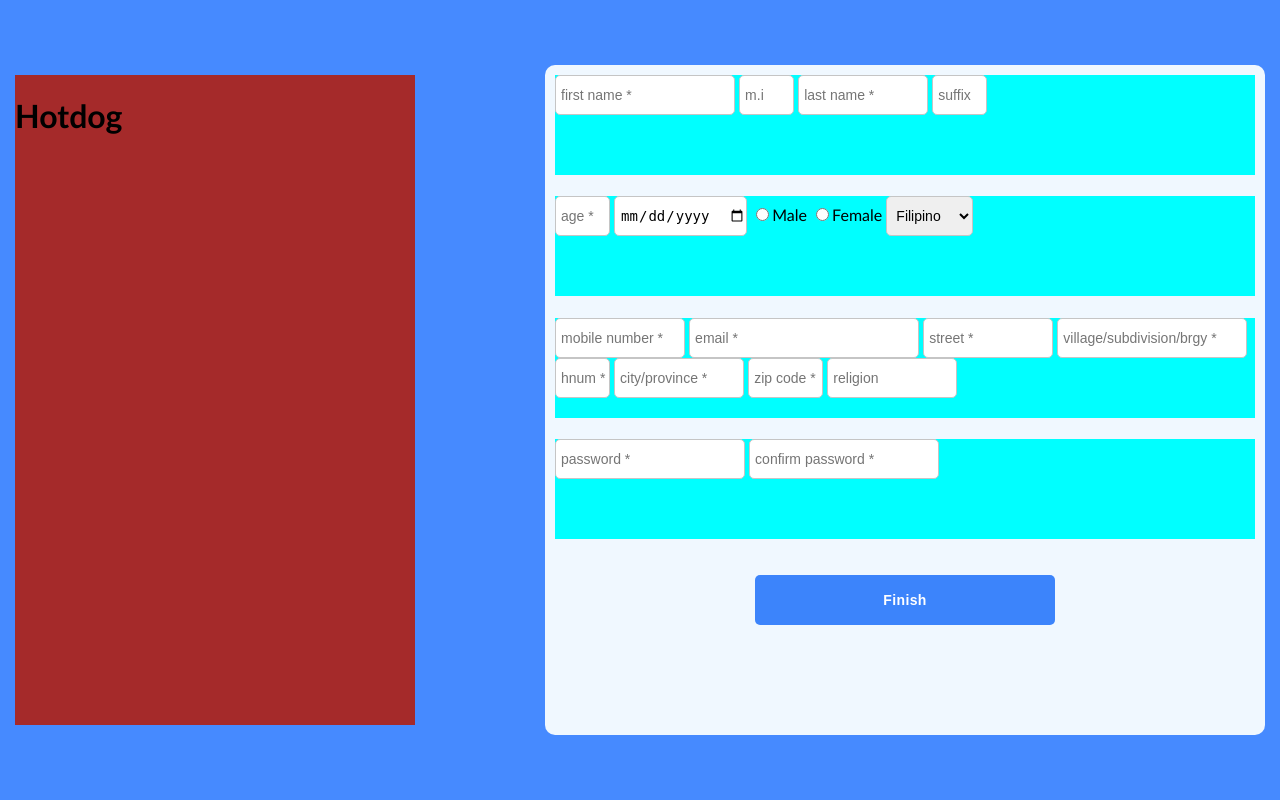
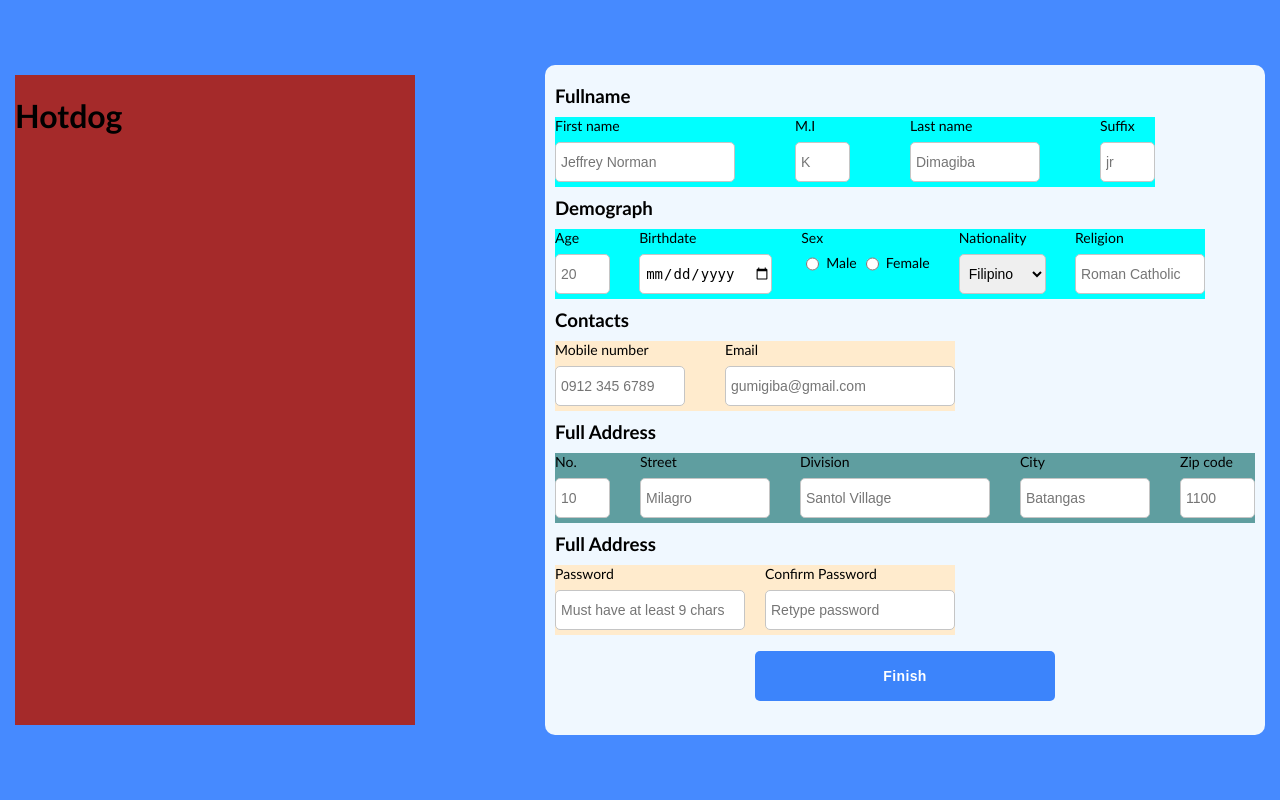
Before and after one commit to n-ginan/Project-Green-Cross, a Flask app: template src/templates/credential.html in a window 1280 px wide. Run offline with Flask 3, Linux system fonts and the light colour scheme; the template is opened without the code that fills it, so the values that code supplies are empty.

Commit message:
Added some labels and headers in the credential page for more definition

```diff
--- a/src/static/css/login.css
+++ b/src/static/css/login.css
@@ -3,6 +3,11 @@ body {
     overflow-y: hidden;
     overflow-x: hidden;
     font-family: "Trebuchet MS", Helvetica, sans-serif;
+}
+
+h3 {
+    margin-top: 10px;
+    margin-bottom: 10px;
 }
 
 .background-credential {
@@ -29,13 +34,71 @@ body {
     border-radius: 10px;
     display: flex;
     flex-direction: column;
-    gap: 20px;
-    padding: 10px
+    padding: 10px;
 }
 
-.name-row, .demograph-row, .password-row, .address-row {
+.mobile-section, .email-section, .first-name-section, .middle-initial-section,
+.last-name-section, .suffix-section, .age-section, .birth-section, .nationality-section,
+.religion-section, .sex-section, .house-number-section, .street-section, .division-section,
+.city-section, .zip-code-section, .password-section, .confirm-password-section {
+    display: flex;
+    flex-direction: column;
+    align-content: space-around;
+    font-size: 14px;
+    gap: 8px;
+}
+
+.sex-section-2 {
+    display: flex;
+    flex-direction: row;
+    gap: 4px;
+}
+
+.name-row {
     background-color: aqua;
-    height: 100px;
+    height: 70px;
+    width: 600px;
+    display: flex;
+    flex-wrap: wrap;
+    justify-content: space-between;
+    gap: 10px 10px;
+}
+
+.demograph-row {
+    background-color: aqua;
+    height: 70px;
+    width: 650px;
+    display: flex;
+    flex-wrap: wrap;
+    justify-content: space-between;
+    gap: 10px 10px;
+}
+
+.contact-row {
+    background-color: blanchedalmond;
+    height: 70px;
+    width: 400px;
+    display: flex;
+    justify-content: space-between;
+    gap: 10px 10px;
+}
+
+.address-row {
+    background-color: cadetblue;
+    height: 70px;
+    display: flex;
+    flex-wrap: wrap;
+    justify-content: space-between;
+    gap: 10px 10px;
+}
+
+.password-row {
+    background-color: blanchedalmond;
+    height: 70px;
+    width: 400px;
+    display: flex;
+    justify-content: space-between;
+    gap: 10px 10px;
 }
 
 .finish-btn {
@@ -110,6 +173,7 @@ body {
     border-radius: 5px;
     border: 1px solid rgb(197, 197, 197);
     padding-left: 5px;
+    position: relative;
 }
 
 .middle-initial, .age, .suffix, .house-number {
--- a/src/templates/credential.html
+++ b/src/templates/credential.html
@@ -14,40 +14,100 @@
             </div>
             <div class="input-credential-card">
                 <form id="credentialInputForm">
+                    <h3>Fullname</h3>
                     <div class="name-row">
-                        <input type="textbox" name="first_name" class="first-name" id="firstName" placeholder="first name *" required>
-                        <input type="textbox" name="middle_initial" class="middle-initial" id="middleInitial" placeholder="m.i">
-                        <input type="textbox" name="last_name" class="last-name" id="lastName" placeholder="last name *" required>
-                        <input type="textbox" name="suffix" class="suffix" id="suffix" placeholder="suffix">
+                        <div class="first-name-section">
+                            <label for="first_name">First name</label>
+                            <input type="textbox" name="first_name" class="first-name" id="firstName" placeholder="Jeffrey Norman" required>
                         </div>
+                        <div class="middle-initial-section">
+                            <label for="middle_initial">M.I</label>
+                            <input type="textbox" name="middle_initial" class="middle-initial" id="middleInitial" placeholder="K">
+                        </div>
+                        <div class="last-name-section">
+                            <label for="middle_initial">Last name</label>
+                            <input type="textbox" name="last_name" class="last-name" id="lastName" placeholder="Dimagiba" required>
+                        </div>
+                        <div class="suffix-section">
+                            <label for="suffix-section">Suffix</label>
+                            <input type="textbox" name="suffix" class="suffix" id="suffix" placeholder="jr">
+                        </div>
+                    </div>
+                    <h3>Demograph</h3>
                     <div class="demograph-row">
-                        <h1></h1>
-                        <input type="textbox" name="age" class="age" id="age" placeholder="age *" required>
+                        <div class="age-section">
+                            <label for="age">Age</label>
+                            <input type="textbox" name="age" class="age" id="age" placeholder="20" required>
+                        </div>
+                        <div class="birth-section">
+                            <label for="birth">Birthdate</label>
                             <input type="date" name="birth" class="birth" id="birth" required>
+                        </div>
+                        <div class="sex-section">
+                            <label for="sex">Sex</label>
+                            <div class="sex-section-2">
                                 <input type="radio" name="sex" class="male-radio" id="maleRadio">Male</input>
                                 <input type="radio" name="sex" class="female-radio" id="femaleRadio">Female</input>
-                        <select class="nationality" id="nationality">
+                            </div>
+                        </div>
+                        <div class="nationality-section">
+                            <label for="nationality">Nationality</label>
+                            <select name="nationality" class="nationality" id="nationality">
                                 <option>Filipino</option>
                                 <option>American</option>
                                 <option>Canadian</option>
                                 <option>Spanish</option>
                             </select>
                         </div>
+                        <div class="religion-section">
+                            <label for="religion">Religion</label>
+                            <input type="textbox" name="religion" class="religion" id="religion" placeholder="Roman Catholic">
+                        </div>
+                    </div>
+                    <h3>Contacts</h3>
+                    <div class="contact-row">
+                        <div class="mobile-section">
+                            <label for="mobile_number">Mobile number</label>
+                            <input type="textbox" name="mobile_number" class="mobile-number" id="mobileNumber" placeholder="0912 345 6789" required>
+                        </div>
+                        <div class="email-section">
+                            <label for="email">Email</label>
+                            <input type="textbox" name="email" class="email" id="email" placeholder="gumigiba@gmail.com" required>
+                        </div>
+                    </div>
+                    <h3>Full Address</h3>
                     <div class="address-row">
-                        <h1></h1>
-                        <input type="textbox" name="mobile_number" class="mobile-number" id="mobileNumber" placeholder="mobile number *" required>
-                        <input type="textbox" name="email" class="email" id="email" placeholder="email *" required>
-                        <input type="textbox" name="street" class="street" id="street" placeholder="street *" required>
-                        <input type="textbox" name="division" class="division" id="division" placeholder="village/subdivision/brgy *" required>
-                        <input type="textbox" name="house_number" class="house-number" id="houseNumber" placeholder="hnum *" required>
-                        <input type="textbox" name="city" class="city" id="city" placeholder="city/province *" required>
-                        <input type="textbox" name="zip_code" class="zip-code" id="zip_code" placeholder="zip code *" required>
-                        <input type="textbox" name="religion" class="religion" id="religion" placeholder="religion">
+                        <div class="house-number-section">
+                            <label for="house_number">No.</label>
+                            <input type="textbox" name="house_number" class="house-number" id="houseNumber" placeholder="10" required>
                         </div>
+                        <div class="street-section">
+                            <label for="street">Street</label>
+                            <input type="textbox" name="street" class="street" id="street" placeholder="Milagro" required>
+                        </div>
+                        <div class="division-section">
+                            <label for="division">Division</label>
+                            <input type="textbox" name="division" class="division" id="division" placeholder="Santol Village" required>
+                        </div>
+                        <div class="city-section">
+                            <label for="city">City</label>
+                            <input type="textbox" name="city" class="city" id="city" placeholder="Batangas" required>
+                        </div>
+                        <div class="zip-code-section">
+                            <label for="zip_code">Zip code</label>
+                            <input type="textbox" name="zip_code" class="zip-code" id="zip_code" placeholder="1100" required>
+                        </div>
+                    </div>
+                    <h3>Full Address</h3>
                     <div class="password-row">
-                        <h1></h1>
-                        <input type="password" name="password" class="credential-password" id="credentialPassword" placeholder="password *" required>
-                        <input type="password" name="confirm_password" class="confirm-password" id="confirmPassword" placeholder="confirm password *" required>
+                        <div class="password-section">
+                            <label for="password">Password</label>
+                            <input type="password" name="password" class="credential-password" id="credentialPassword" placeholder="Must have at least 9 chars" required>
+                        </div>
+                        <div class="confirm-password-section">
+                            <label for="confirm_password">Confirm Password</label>
+                            <input type="password" name="confirm_password" class="confirm-password" id="confirmPassword" placeholder="Retype password" required>
+                        </div>
                     </div>
                 </form>
                 <input type="submit" class="finish-btn" id="finishBtn" value="Finish">
```
Also changed, not shown: DEVLOGS.md (+1 -0 lines). Lines whose indentation alone changed are shown as unchanged.
